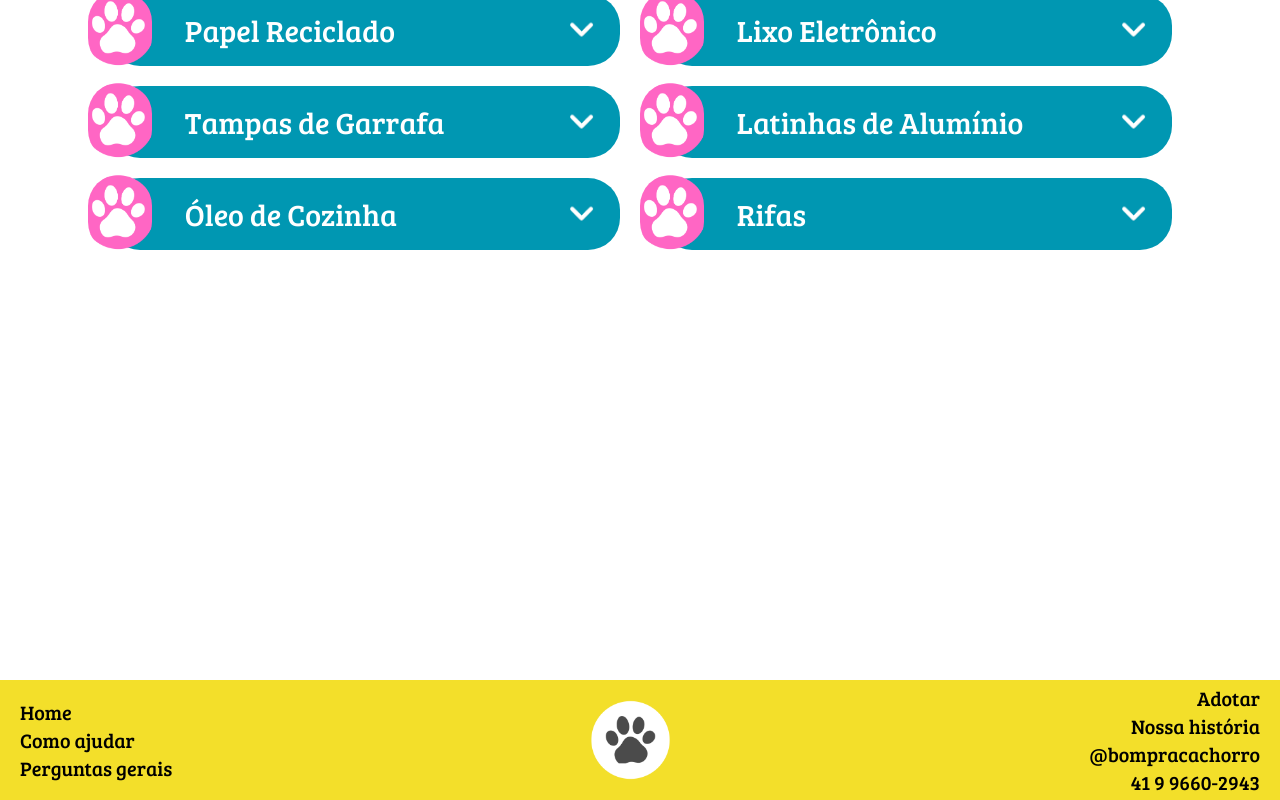
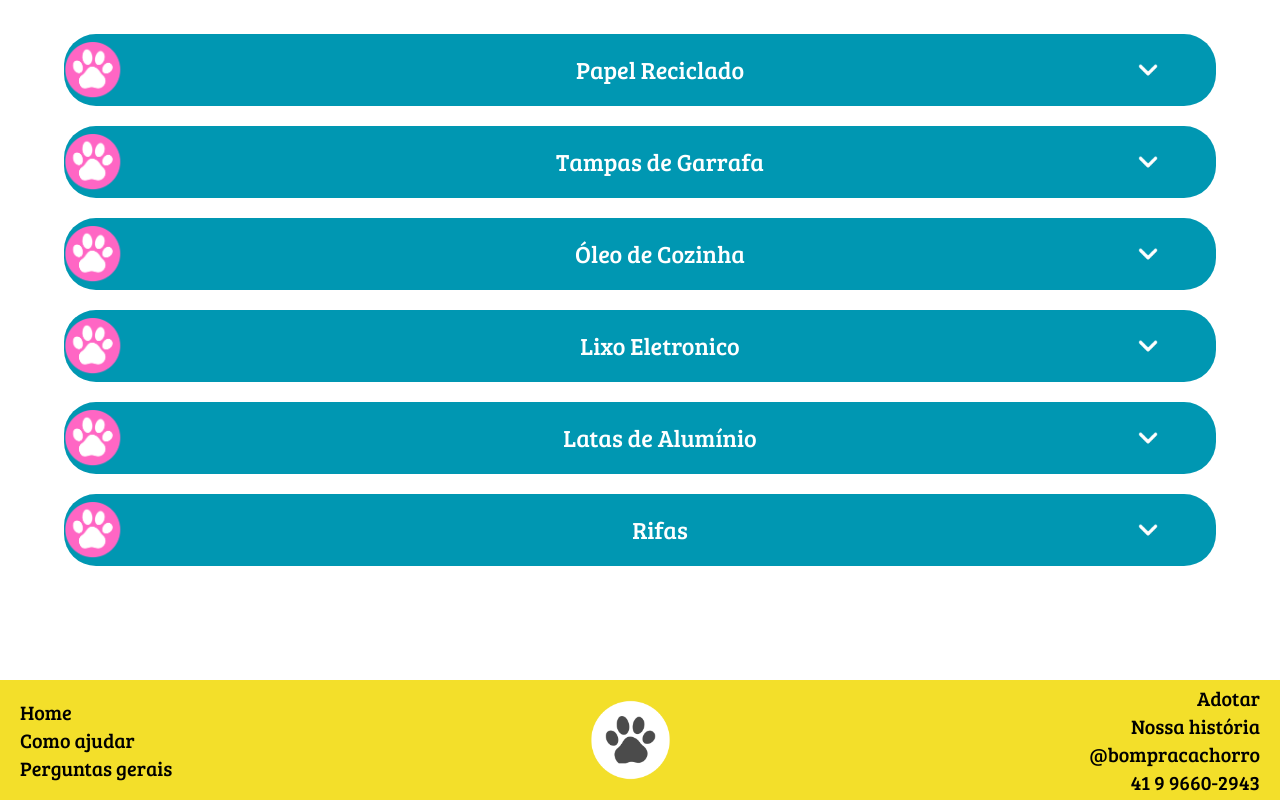
Before and after one commit to DevJoyJoy/Bom-Pra-Cachorro, a React (Vite) app in the folder Front-end/: page / in a window 1280 px wide. Both pictures are taken after a click on the button "Saiba como Contribuir!". Shown: the part 192-992 px from the top of the page. Built offline with nearby package versions, Linux system fonts and the light colour scheme.

Commit message:
fix: style help page

```diff
--- a/Front-end/src/pages/helpPage.jsx
+++ b/Front-end/src/pages/helpPage.jsx
@@ -20,83 +20,125 @@ export const Help = () => {
 
             <div className="min-h-screen w-full flex flex-col pb-10">
 
-                <section className="flex flex-col ml-[5%] p-[1%] gap-4">
-                    <h1 className="text-4xl">Nos ajude a continuar!</h1>
-                    <p className="text-2xl ml-[2%]">
+                <section className="flex flex-col ml-[5%] p-[1%] mb-[5%]">
+                    <h1 className="text-3xl">Nos ajude a continuar!</h1>
+                    <p className="text-xl ml-[2%]">
                         Para apoiar nossa causa, você pode fazer doações dos seguintes itens:
                     </p>
                 </section>
 
-                <section className="flex gap-10 items-start justify-center w-full">
+                <section className="flex items-center justify-center w-full flex-col gap-5">
 
                     {/* ESQUERDA */}
-                    <section className="flex flex-col w-[40%] gap-5">
+                    <section className="flex flex-col w-[90%] gap-5">
 
                         {/* 1 */}
-                        <section className="relative w-full">
+                        <section className="w-full">
+                            <div className="flex items-center relative">
+
+                                {/* Toggle 1 */}
                                 <div className="w-full h-[9vh] bg-[#0097b2] rounded-4xl flex items-center justify-between">
-                                <h1 className="ml-[15%] text-3xl text-white">Papel Reciclado</h1>
+                                    <img
+                                        src="/paw-help-page.png"
+                                        className="w-15 h-15 object-cover rounded-full mt-0.5"
+                                    />
+                                    <h1 className="ml-[5%] text-2xl text-white">Papel Reciclado</h1>
                                     <img
                                         src="/arrow.png"
-                                    className="w-[5%] mr-[5%] cursor-pointer"
+                                        className="w-5 mr-[5%] cursor-pointer transform transition-transform duration-300 hover:rotate-90"
+                                        style={{
+                                            transform: open.includes(1) ? "rotate(180deg)" : "rotate(0deg)"
+                                        }}
                                         onClick={() => handleToggle(1)}
                                     />
                                 </div>
-                            <img src="/paw-help-page.png" className="absolute -top-1 -left-5 w-[5vw] h-[10vh] object-cover rounded-full"/>
+
+                            </div>
 
                             {open.includes(1) && (
                                 <div className="bg-[#99E3EC] p-4 rounded-xl mt-2 flex">
-                                    <div className="flex items-center gap-[10%]">
-                                        <img src="..\public\reciclagem.png" alt="" className="w-[20%] ml-[2%]"/>
-                                        <h1 className="p-[2%]">Lorem ipsum dolor sit amet consectetur adipisicing elit.
-                                            Quos, commodi soluta. Repellendus optio aspernatur,
-                                            quisquam quae excepturi similique est eius voluptatibus nostrum,
-                                            doloribus sunt? Aliquid obcaecati facilis quia in amet?</h1>
+                                    <div className="flex flex-col items-center gap-4">
+                                        <img src="/reciclagem.png" className="w-20" />
+                                        <h1 className="p-[2%]">
+                                            Se você ama os animais tanto quanto a gente, saiba que pode fazer a diferença!
+                                            Com a sua contribuição, conseguimos oferecer alimentação, cuidados veterinários
+                                            e muito carinho para os animaiszinhos.
+                                        </h1>
                                     </div>
                                 </div>
                             )}
                         </section>
 
                         {/* 2 */}
-                        <section className="relative w-full">
+                         <section className="w-full">
+                            <div className="flex items-center relative">
+
+                                {/* Toggle 2 */}
                                 <div className="w-full h-[9vh] bg-[#0097b2] rounded-4xl flex items-center justify-between">
-                                <h1 className="ml-[15%] text-3xl text-white">Tampas de Garrafa</h1>
+                                    <img
+                                        src="/paw-help-page.png"
+                                        className="w-15 h-15 object-cover rounded-full mt-0.5"
+                                    />
+                                    <h1 className="ml-[5%] text-2xl text-white">Tampas de Garrafa</h1>
                                     <img
                                         src="/arrow.png"
-                                    className="w-[5%] mr-[5%] cursor-pointer"
+                                        className="w-5 mr-[5%] cursor-pointer transform transition-transform duration-300 hover:rotate-90"
+                                        style={{
+                                            transform: open.includes(2) ? "rotate(180deg)" : "rotate(0deg)"
+                                        }}
                                         onClick={() => handleToggle(2)}
                                     />
                                 </div>
-                            <img src="/paw-help-page.png" className="absolute -top-1 -left-5 w-[5vw] h-[10vh] object-cover rounded-full"/>
+
+                            </div>
+
                             {open.includes(2) && (
                                 <div className="bg-[#99E3EC] p-4 rounded-xl mt-2 flex">
-                                        <img src="..\public\tampa_garrafa.png" alt="" className="w-[20%] ml-[2%]"/>
-                                        <h1 className="p-[2%]">Lorem ipsum dolor sit amet consectetur adipisicing elit.
-                                            Quos, commodi soluta. Repellendus optio aspernatur,
-                                            quisquam quae excepturi similique est eius voluptatibus nostrum,
-                                            doloribus sunt? Aliquid obcaecati facilis quia in amet?</h1>
+                                    <div className="flex flex-col items-center gap-4">
+                                        <img src="/tampa_garrafa.png" className="w-20" />
+                                        <h1 className="p-[2%]">
+                                            Se você ama os animais tanto quanto a gente, saiba que pode fazer a diferença!
+                                            Com a sua contribuição, conseguimos oferecer alimentação, cuidados veterinários
+                                            e muito carinho para os animaiszinhos.
+                                        </h1>
+                                    </div>
                                 </div>
                             )}
                         </section>
 
                         {/* 3 */}
-                        <section className="relative w-full">
+                       <section className="w-full">
+                            <div className="flex items-center relative">
+
+                                {/* Toggle 1 */}
                                 <div className="w-full h-[9vh] bg-[#0097b2] rounded-4xl flex items-center justify-between">
-                                <h1 className="ml-[15%] text-3xl text-white">Óleo de Cozinha</h1>
+                                    <img
+                                        src="/paw-help-page.png"
+                                        className="w-15 h-15 object-cover rounded-full mt-0.5"
+                                    />
+                                    <h1 className="ml-[5%] text-2xl text-white">Óleo de Cozinha</h1>
                                     <img
                                         src="/arrow.png"
-                                    className="w-[5%] mr-[5%] cursor-pointer"
+                                        className="w-5 mr-[5%] cursor-pointer transform transition-transform duration-300 hover:rotate-90"
+                                        style={{
+                                            transform: open.includes(3) ? "rotate(180deg)" : "rotate(0deg)"
+                                        }}
                                         onClick={() => handleToggle(3)}
                                     />
                                 </div>
-                            <img src="/paw-help-page.png" className="absolute -top-1 -left-5 w-[5vw] h-[10vh] object-cover rounded-full"/>
+
+                            </div>
+
                             {open.includes(3) && (
                                 <div className="bg-[#99E3EC] p-4 rounded-xl mt-2 flex">
-                                        <img src="..\public\oleo.png" alt="" className="w-[20%] ml-[2%]"/>
-                                        <h1 className="p-[2%]">Lorem ipsum dolor sit amet consectetur adipisicing elit.
-                                            Quos, commodi soluta. Repellendus optio aspernatur,
-                                            quisquam quae excepturi similique est eius voluptatibus nostrum,
-                                            doloribus sunt? Aliquid obcaecati facilis quia in amet?</h1>
+                                    <div className="flex flex-col items-center gap-4">
+                                        <img src="/oleo.png" className="w-20" />
+                                        <h1 className="p-[2%]">
+                                            Se você ama os animais tanto quanto a gente, saiba que pode fazer a diferença!
+                                            Com a sua contribuição, conseguimos oferecer alimentação, cuidados veterinários
+                                            e muito carinho para os animaiszinhos.
+                                        </h1>
+                                    </div>
                                 </div>
                             )}
                         </section>
@@ -104,70 +146,115 @@ export const Help = () => {
                     </section>
 
                     {/* DIREITA */}
-                    <section className="flex flex-col w-[40%] gap-5">
+                    <section className="flex flex-col w-[90%] gap-5">
 
                         {/* 4 */}
-                        <section className="relative w-full">
+                        <section className="w-full">
+                            <div className="flex items-center relative">
+
+                                {/* Toggle 1 */}
                                 <div className="w-full h-[9vh] bg-[#0097b2] rounded-4xl flex items-center justify-between">
-                                <h1 className="ml-[15%] text-3xl text-white">Lixo Eletrônico</h1>
+                                    <img
+                                        src="/paw-help-page.png"
+                                        className="w-15 h-15 object-cover rounded-full mt-0.5"
+                                    />
+                                    <h1 className="ml-[5%] text-2xl text-white">Lixo Eletronico</h1>
                                     <img
                                         src="/arrow.png"
-                                    className="w-[5%] mr-[5%] cursor-pointer"
+                                        className="w-5 mr-[5%] cursor-pointer transform transition-transform duration-300 hover:rotate-90"
+                                        style={{
+                                            transform: open.includes(4) ? "rotate(180deg)" : "rotate(0deg)"
+                                        }}
                                         onClick={() => handleToggle(4)}
                                     />
                                 </div>
-                            <img src="/paw-help-page.png" className="absolute -top-1 -left-5 w-[5vw] h-[10vh] object-cover rounded-full"/>
+
+                            </div>
+
                             {open.includes(4) && (
                                 <div className="bg-[#99E3EC] p-4 rounded-xl mt-2 flex">
-                                        <img src="..\public\lixo.png" alt="" className="w-[20%] ml-[2%]"/>
-                                        <h1 className="p-[2%]">Lorem ipsum dolor sit amet consectetur adipisicing elit.
-                                            Quos, commodi soluta. Repellendus optio aspernatur,
-                                            quisquam quae excepturi similique est eius voluptatibus nostrum,
-                                            doloribus sunt? Aliquid obcaecati facilis quia in amet?</h1>
+                                    <div className="flex flex-col items-center gap-4">
+                                        <img src="/lixo.png" className="w-20" />
+                                        <h1 className="p-[2%]">
+                                            Se você ama os animais tanto quanto a gente, saiba que pode fazer a diferença!
+                                            Com a sua contribuição, conseguimos oferecer alimentação, cuidados veterinários
+                                            e muito carinho para os animaiszinhos.
+                                        </h1>
+                                    </div>
                                 </div>
                             )}
                         </section>
 
                         {/* 5 */}
-                        <section className="relative w-full">
+                          <section className="w-full">
+                            <div className="flex items-center relative">
+
+                                {/* Toggle 1 */}
                                 <div className="w-full h-[9vh] bg-[#0097b2] rounded-4xl flex items-center justify-between">
-                                <h1 className="ml-[15%] text-3xl text-white">Latinhas de Alumínio</h1>
+                                    <img
+                                        src="/paw-help-page.png"
+                                        className="w-15 h-15 object-cover rounded-full mt-0.5"
+                                    />
+                                    <h1 className="ml-[5%] text-2xl text-white">Latas de Alumínio</h1>
                                     <img
                                         src="/arrow.png"
-                                    className="w-[5%] mr-[5%] cursor-pointer"
+                                        className="w-5 mr-[5%] cursor-pointer transform transition-transform duration-300 hover:rotate-90"
+                                        style={{
+                                            transform: open.includes(5) ? "rotate(180deg)" : "rotate(0deg)"
+                                        }}
                                         onClick={() => handleToggle(5)}
                                     />
                                 </div>
-                            <img src="/paw-help-page.png" className="absolute -top-1 -left-5 w-[5vw] h-[10vh] object-cover rounded-full"/>
+
+                            </div>
+
                             {open.includes(5) && (
                                 <div className="bg-[#99E3EC] p-4 rounded-xl mt-2 flex">
-                                        <img src="..\public\lata.png" alt="" className="w-[20%] ml-[2%]"/>
-                                        <h1 className="p-[2%]">Lorem ipsum dolor sit amet consectetur adipisicing elit.
-                                            Quos, commodi soluta. Repellendus optio aspernatur,
-                                            quisquam quae excepturi similique est eius voluptatibus nostrum,
-                                            doloribus sunt? Aliquid obcaecati facilis quia in amet?</h1>
+                                    <div className="flex flex-col items-center gap-4">
+                                        <img src="/lata.png" className="w-20" />
+                                        <h1 className="p-[2%]">
+                                            Se você ama os animais tanto quanto a gente, saiba que pode fazer a diferença!
+                                            Com a sua contribuição, conseguimos oferecer alimentação, cuidados veterinários
+                                            e muito carinho para os animaiszinhos.
+                                        </h1>
+                                    </div>
                                 </div>
                             )}
                         </section>
 
                         {/* 6 */}
-                        <section className="relative w-full">
+                          <section className="w-full">
+                            <div className="flex items-center relative">
+
+                                {/* Toggle 1 */}
                                 <div className="w-full h-[9vh] bg-[#0097b2] rounded-4xl flex items-center justify-between">
-                                <h1 className="ml-[15%] text-3xl text-white">Rifas</h1>
+                                    <img
+                                        src="/paw-help-page.png"
+                                        className="w-15 h-15 object-cover rounded-full mt-0.5"
+                                    />
+                                    <h1 className="ml-[5%] text-2xl text-white">Rifas</h1>
                                     <img
                                         src="/arrow.png"
-                                    className="w-[5%] mr-[5%] cursor-pointer"
+                                        className="w-5 mr-[5%] cursor-pointer transform transition-transform duration-300 hover:rotate-90"
+                                        style={{
+                                            transform: open.includes(6) ? "rotate(180deg)" : "rotate(0deg)"
+                                        }}
                                         onClick={() => handleToggle(6)}
                                     />
                                 </div>
-                            <img src="/paw-help-page.png" className="absolute -top-1 -left-5 w-[5vw] h-[10vh] object-cover rounded-full"/>
+
+                            </div>
+
                             {open.includes(6) && (
                                 <div className="bg-[#99E3EC] p-4 rounded-xl mt-2 flex">
-                                    <img src="..\public\reciclagem.png" alt="" className="w-[20%] ml-[2%]"/>
-                                    <h1 className="p-[2%]">Lorem ipsum dolor sit amet consectetur adipisicing elit.
-                                    Quos, commodi soluta. Repellendus optio aspernatur,
-                                    quisquam quae excepturi similique est eius voluptatibus nostrum,
-                                    doloribus sunt? Aliquid obcaecati facilis quia in amet?</h1>
+                                    <div className="flex flex-col items-center gap-4">
+                                        <img src="/reciclagem.png" className="w-20" />
+                                        <h1 className="p-[2%]">
+                                            Se você ama os animais tanto quanto a gente, saiba que pode fazer a diferença!
+                                            Com a sua contribuição, conseguimos oferecer alimentação, cuidados veterinários
+                                            e muito carinho para os animaiszinhos.
+                                        </h1>
+                                    </div>
                                 </div>
                             )}
                         </section>
```
Lines whose indentation alone changed are shown as unchanged.
